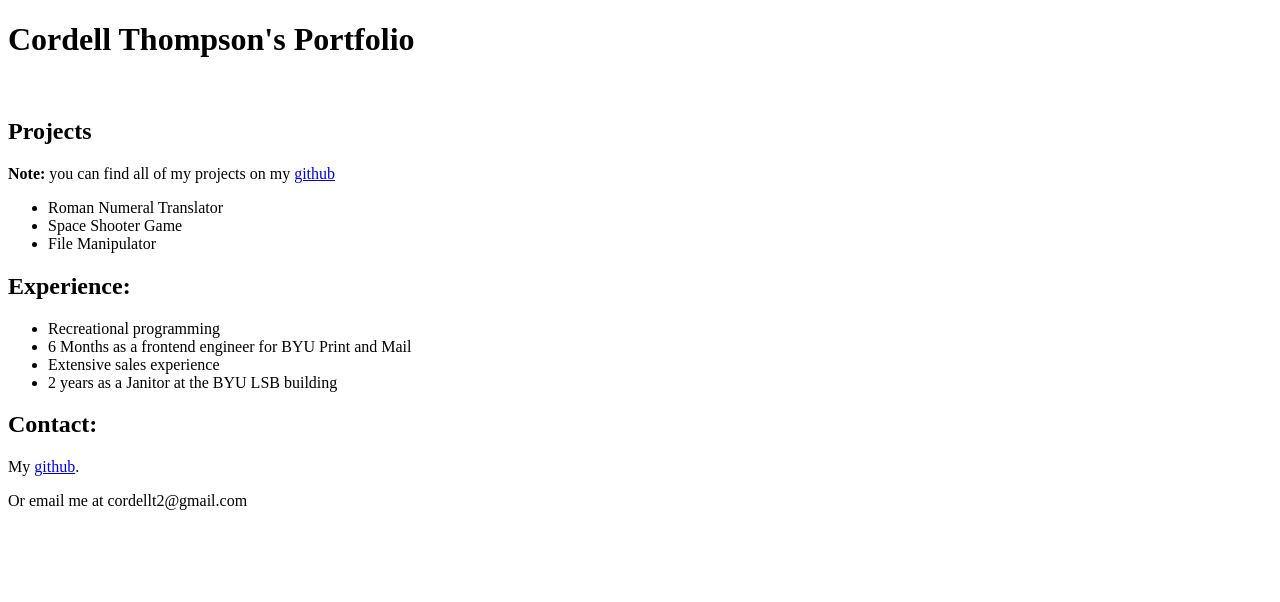
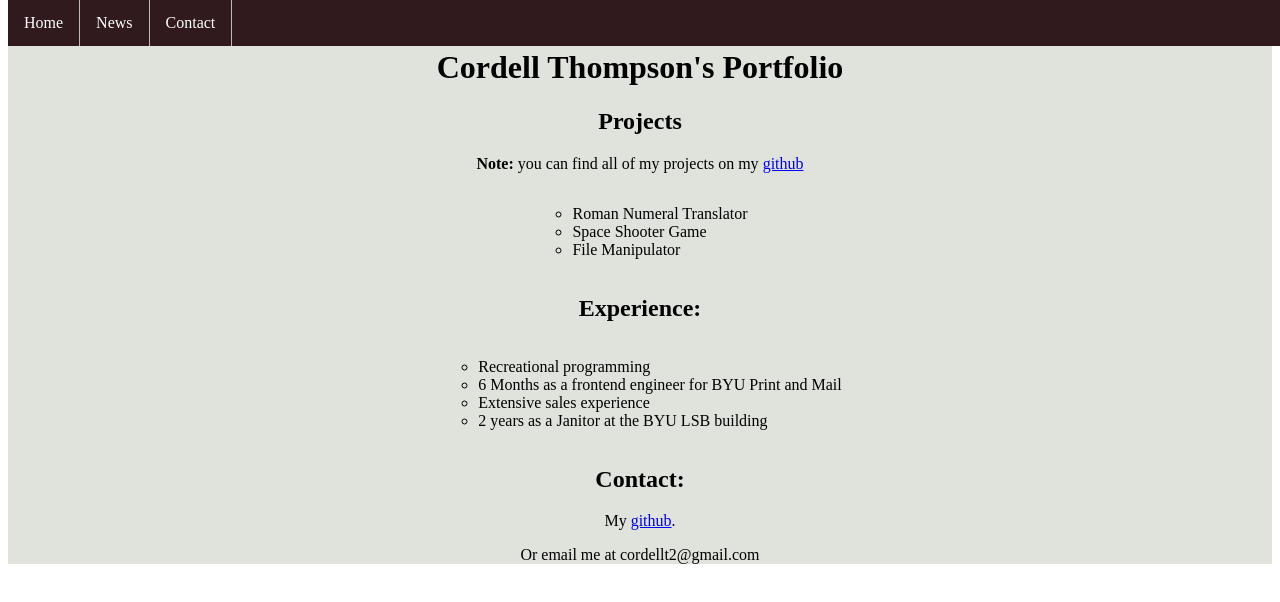
Before and after one commit to cordy58/gitPractice, a plain HTML site: page index.html in a window 1280 px wide. Drawn offline with Linux system fonts and the light colour scheme.

Commit message:
Adding some css stuff

```diff
--- a/index.html
+++ b/index.html
@@ -2,11 +2,20 @@
 <html lang="en" dir="ltr">
   <head>
     <meta charset="utf-8">
+    <link rel="stylesheet" href="styles.css">
     <title>Portfolio</title>
   </head>
+
   <body>
-    <h1>Cordell Thompson's Portfolio</h1>
-    <br>
+    <ul class="menu">
+      <li><a href="index.html">Home</a></li>
+      <li><a href="#News">News</a></li>
+      <li><a href="#Contact">Contact</a></li>
+    </ul>
+    <div class="page">
+      <h1 class="title">Cordell Thompson's Portfolio</h1>
+
+      <div class="projects">
         <h2>Projects</h2>
         <p><strong>Note:</strong> you can find all of my projects on my <a href="https://github.com/cordy58">github</a></p>
         <ul>
@@ -14,6 +23,9 @@
           <li>Space Shooter Game</li>
           <li>File Manipulator</li>
         </ul>
+      </div>
+
+      <div class="experience">
         <h2>Experience:</h2>
         <ul>
           <li>Recreational programming</li>
@@ -21,8 +33,14 @@
           <li>Extensive sales experience</li>
           <li>2 years as a Janitor at the BYU LSB building</li>
         </ul>
+      </div>
+
+      <div class="contact">
         <h2>Contact:</h2>
         <p>My <a href="https://github.com/cordy58">github</a>.</p>
         <p>Or email me at cordellt2@gmail.com</p>
+      </div>
+
+    </div>
   </body>
 </html>
--- /dev/null
+++ b/styles.css
@@ -0,0 +1,42 @@
+.menu {
+  list-style-type: none;
+  margin: 0;
+  padding: 0;
+  overflow: hidden;
+  background-color: #301A1D;
+  position: fixed;
+  top: 0;
+  width: 100%;
+}
+.menu li {
+  float: left;
+  border-right: 1px solid #bbb;
+}
+.menu li a {
+  display: block;
+  color: white;
+  text-align: center;
+  padding: 14px 16px;
+  text-decoration: none;
+}
+.menu li a:hover {
+  background-color: #4F1B22;
+}
+.menu li .active {
+  background-color: #4CAF50;
+}
+
+.page {
+  border-top: 20px solid #8C98A8;
+  text-align: center;
+  background-color: #DFE3DC;
+}
+
+ul {
+  display: inline-block;
+  text-align: left;
+  list-style-type: circle;
+}
+.title {
+  font: "Yellowtail";
+}
```
Lines whose indentation alone changed are shown as unchanged.
